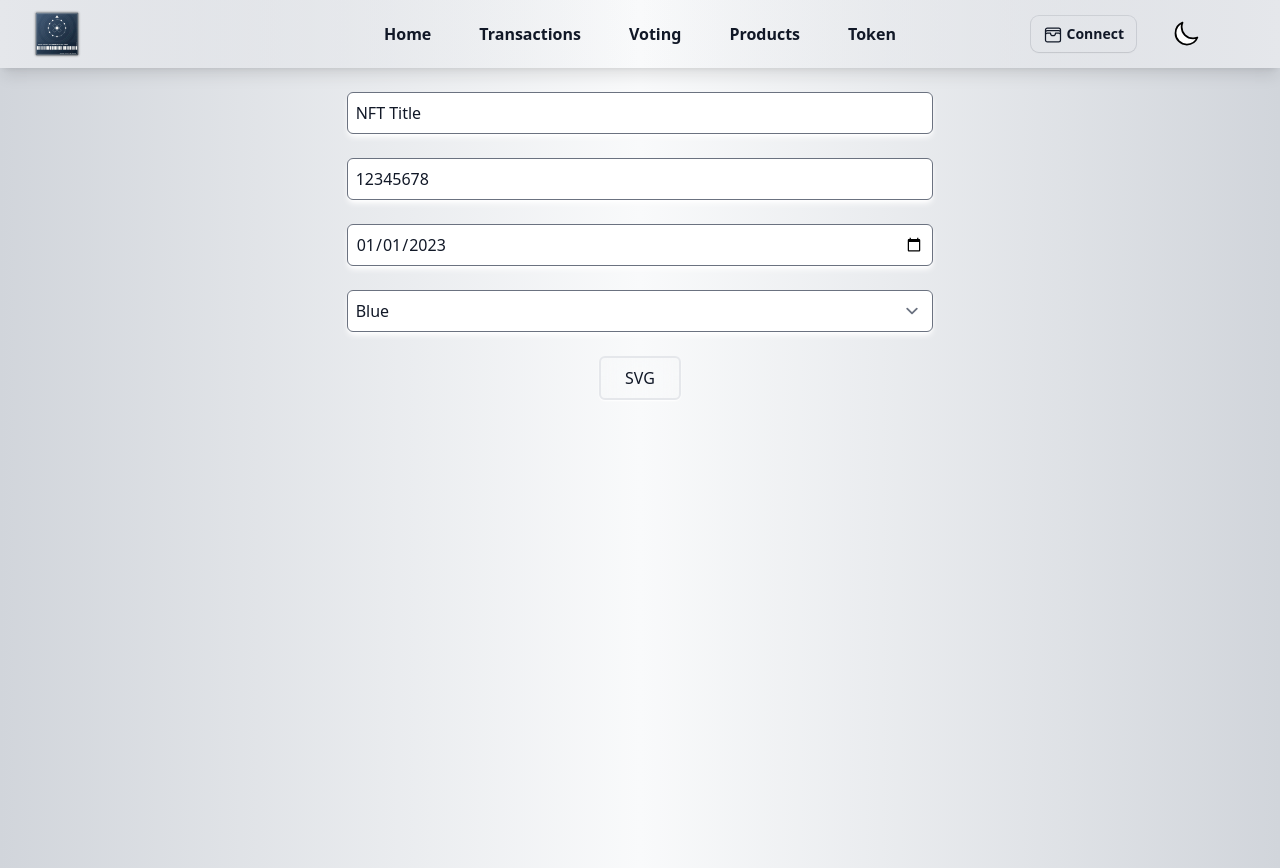
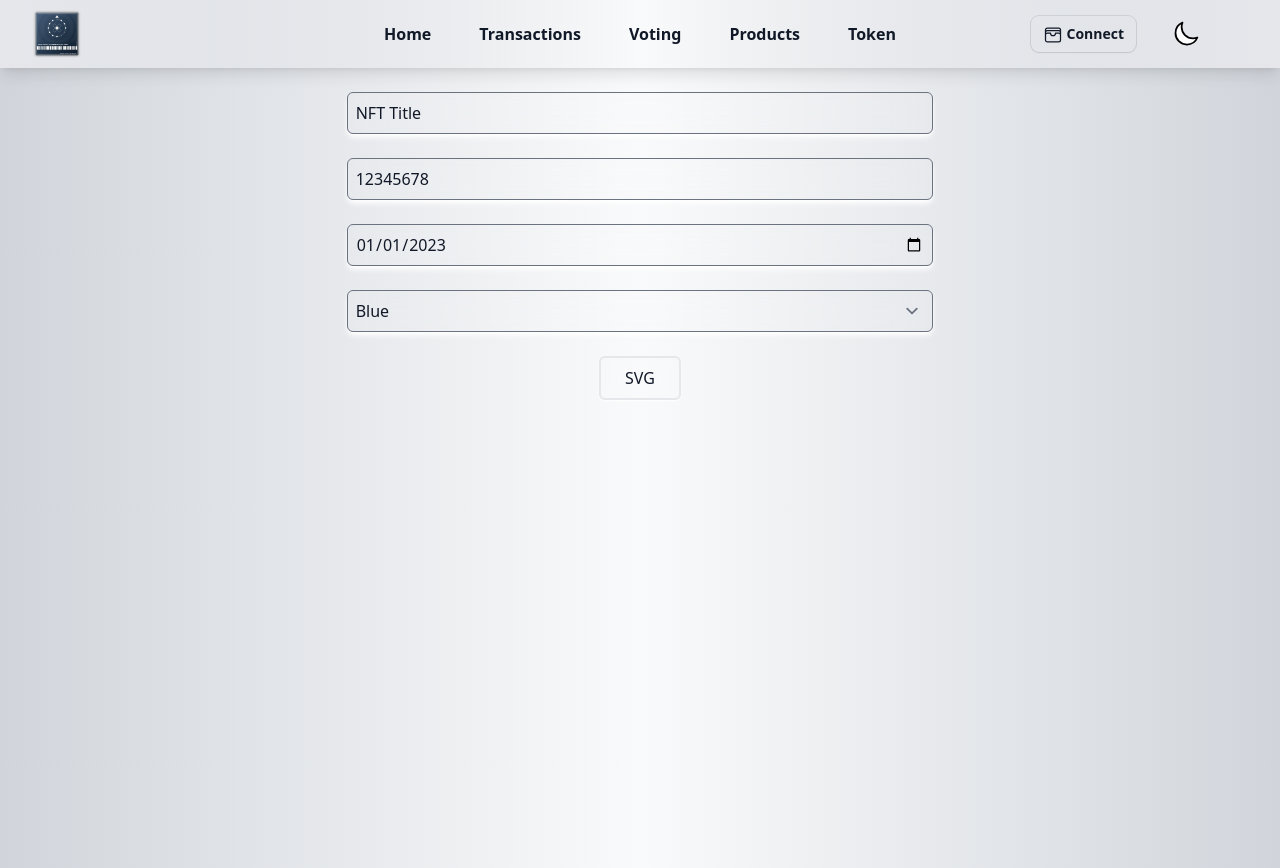
Before and after one commit to Via5K/NFTCommerce, a Next.js app: page /token in a window 1280 px wide. Built offline with nearby package versions, Linux system fonts and the light colour scheme.

Commit message:
Form Fix

```diff
--- a/src/components/views/NFT.jsx
+++ b/src/components/views/NFT.jsx
@@ -77,7 +77,7 @@ export default function NFTSVGPreview() {
 			</Head>
 			<form className="w-11/12 sm:w-6/12 flex flex-col justify-center items-center gap-6 py-6" onSubmit={handleSubmit}>
 				<input
-					className="text-primary w-11/12 rounded-md shadow-white shadow-md outline-none p-2"
+					className="text-primary w-11/12 rounded-md shadow-white shadow-md outline-none p-2 bg-transparent backdrop-blur-lg"
 					type="text"
 					name="title"
 					defaultValue={query.title}
@@ -85,7 +85,7 @@ export default function NFTSVGPreview() {
 				/>
 
 				<input
-					className="text-primary w-11/12 rounded-md shadow-white shadow-md outline-none p-2"
+					className="text-primary w-11/12 rounded-md shadow-white shadow-md outline-none p-2 bg-transparent backdrop-blur-lg"
 					type="text"
 					name="tokenId"
 					defaultValue={query.tokenId}
@@ -96,12 +96,20 @@ export default function NFTSVGPreview() {
 					type="date"
 					name="date"
 					defaultValue={'2023-01-01'}
-					className="text-primary h-fit w-11/12  p-2 rounded-md shadow-md shadow-white outline-none"
+					className="text-primary h-fit w-11/12  p-2 rounded-md shadow-md shadow-white outline-none bg-transparent backdrop-blur-lg"
 				/>
 
-				<select name="color" id="color" className="text-primary h-fit w-11/12  p-2 rounded-md shadow-md shadow-white outline-none">
+				<select
+					name="color"
+					id="color"
+					className="text-primary h-fit w-11/12  p-2 rounded-md shadow-md shadow-white outline-none bg-transparent backdrop-blur-lg option:bg-transparent option:backdrop-blur-lg"
+				>
 					{color.map((color, index) => (
-						<option key={index} value={color.id}>
+						<option
+							key={index}
+							value={color.id}
+							className="bg-transparent backdrop-blur-xl text-green-500  option:bg-transparent option:backdrop-blur-lg"
+						>
 							{color.name}
 						</option>
 					))}
```
